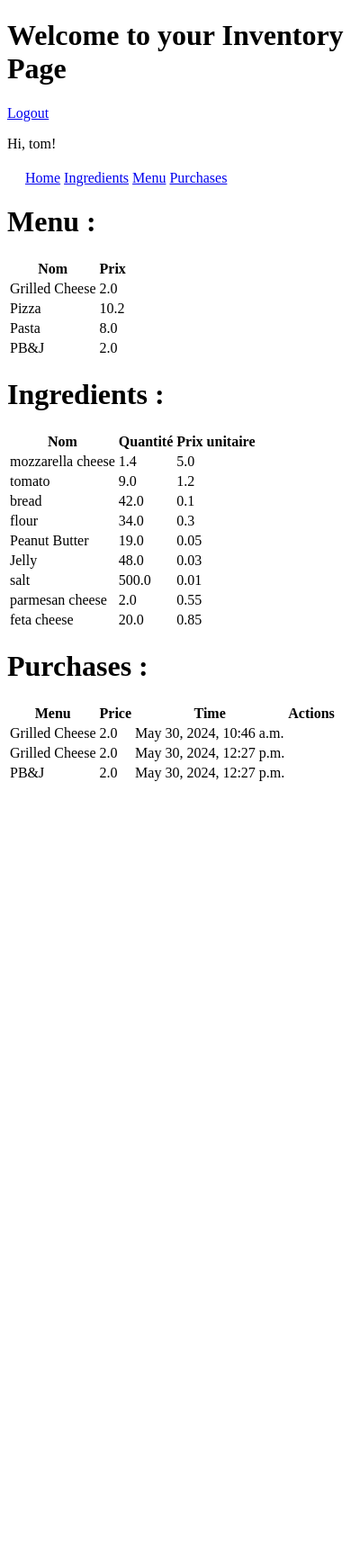
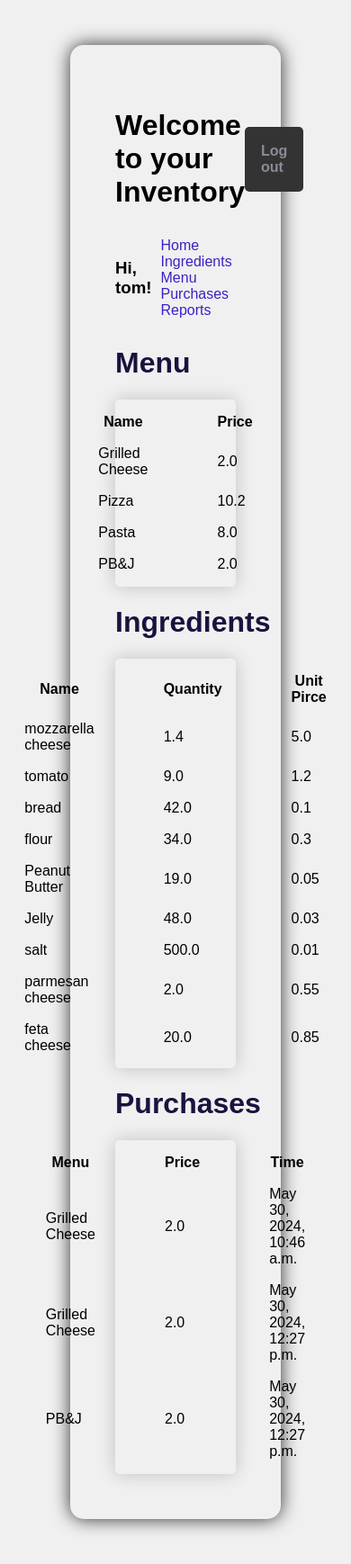
Before and after one commit to LisaBuccheri/Inventory_cc, a Django app: page / in a window 390 px wide; the page is wider, and only the part inside the window is pictured. Shown: that part at 90% size. Before the commit the page ends 868 px from the top of that part, so only its background shows below. Run offline with Django 5.2, Linux system fonts and the light colour scheme; a user stored in the database is signed in; data comes from the database, SQL or seed files in the repository; both versions use the stored data as it was after the commit.

Commit message:
handle inventory system; all views and actions works; add a little bit of css to the front; -Can still be done or added to the project, advanced css property, for flex box, media query, etc

```diff
--- a/inventory/inventory_app/models.py
+++ b/inventory/inventory_app/models.py
@@ -2,16 +2,25 @@ from django.db import models
 
 # Create your models here.
 class Ingredient(models.Model):
-    name = models.CharField(max_length=100, default="")
-    quantity = models.IntegerField(default=0)
+    name = models.CharField(max_length=100, default="", unique=True)
+    quantity = models.FloatField(default=0)
+    unit = models.CharField(max_length=100, default="")
     unit_price = models.FloatField(default=0)
 
     def __str__(self):
-        return f"{self.name} - qty={self.quantity} - price={self.unit_price}"
+        return f"""
+            name={self.name};
+            qty={self.quantity};
+            unit={self.unit};
+            unit_price={self.unit_price}
+        """
 
 class MenuItem(models.Model):
-    title = models.CharField(max_length=100, default="")
-    price = models.FloatField(default=0)
+    title = models.CharField(max_length=100, default="", unique=True)
+    price = models.FloatField(default=0.00)
+
+    def available(self):
+        return all(x.enough_ingredients() for x in self.requirements.all())
 
     def __str__(self):
         return f"{self.title}; {self.price} €"
@@ -24,9 +33,12 @@ class RecipeRequirement(models.Model):
     def __str__(self):
         return f"menu_item=[{self.menu_item.__str__()}]; ingredient={self.ingredient.name}; qty={self.quantity}"
 
+    def enough_ingredients(self):
+        return self.ingredient.quantity >= self.quantity
+
 class Purchases(models.Model):
     menu_item = models.ForeignKey(MenuItem, on_delete=models.CASCADE, default=None)
     time_stamp  = models.DateTimeField(auto_now_add=True)
 
     def __str__(self):
-        return f"menu_item[{self.menu_item.title}];  time={self.time_stamp}"
+        return f"menu_item[{self.menu_item.__str__()}];  time={self.time_stamp}"
--- /dev/null
+++ b/inventory/inventory_app/static/inventory_app/style.css
@@ -0,0 +1,95 @@
+body {
+  font-family: Arial, Helvetica, sans-serif;
+  background-color: #f0f0f0;
+  display: flex;
+  flex-direction: column;
+  box-sizing: border-box;
+  box-shadow: 0 0 20px rgba(0, 0, 0, 0.8);
+  padding: 50px;
+  margin: 50px 20%;
+  border-radius: 15px;
+}
+
+main {
+  display: flex;
+  flex-direction: column;
+  align-items: flex-start;
+}
+
+#loginForm {
+  display: flex;
+  flex-direction: column;
+  border-radius: 5px;
+  background-color: #fff;
+  padding: 60px;
+  box-shadow: 0 0 20px rgba(0, 0, 0, 0.4);
+  gap: 15px;
+}
+
+.header-first-row {
+  display: flex;
+  justify-content: space-between;
+  align-items: center;
+}
+
+.logout {
+  display: flex;
+  justify-content: space-between;
+  align-items: center;
+  background-color: #333;
+  padding: 18px;
+  border-radius: 5px;
+  color: #8c8a96;
+  font-weight: bold;
+  text-decoration: none;
+}
+
+.header-second-row {
+  display: flex;
+  justify-content: space-between;
+  align-items: center;
+}
+
+.navbar {
+  color: #fff;
+  padding: 10px;
+  border-radius: 5px;
+}
+
+a {
+  text-decoration: none;
+  color: #3e20c5;
+}
+
+.navbar a {
+  padding: 8px 0;
+  margin-right: 15px;
+}
+
+.navbar a:hover, .navbar .current-page {
+  border-bottom: solid 4px #3e20c5;
+}
+
+.flex-container {
+  width: 100%;
+  display: flex;
+  flex-direction: column;
+  justify-content: space-around;
+}
+
+.title {
+  font-size: 2em;
+  color: #1b123f;
+  align-self: flex-start;
+}
+
+table {
+  display: flex;
+  align-items: center;
+  justify-content: center;
+  border-collapse: separate;
+  border-spacing: 75px 15px;
+  border-radius: 5px;
+  box-shadow: 0 0 20px rgba(0, 0, 0, 0.2);
+
+}
--- a/inventory/inventory_app/templates/base.html
+++ b/inventory/inventory_app/templates/base.html
@@ -1,29 +1,38 @@
+{% load static %}
 <!DOCTYPE html>
 <html lang="en">
 <head>
    <meta charset="UTF-8">
-   <title>Inventory Page</title>
+   <link rel="stylesheet" type="text/css" href="{% static 'inventory_app/style.css' %}">
+   <title>Inventory</title>
 </head>
 <body>
   <div class="header-first-row">
-    <h1>Welcome to your Inventory Page</h1>
+    <h1>Welcome to your Inventory</h1>
     {% if user.is_authenticated %}
-    <a class="logout" href="/logout">Logout</a>
+    <a class="logout" href="/logout">Log out</a>
     {% endif %}
   </div>
   <div class="header-second-row">
     {% if user.is_authenticated %}
-    <p>Hi, {{ user.username }}!</p>
-    <nav style="margin: 20px;">
-      <a href="{% url 'inventory_app:home' %}">Home</a>
-      <a href="{% url 'inventory_app:ingredient' %}">Ingredients</a>
-      <a href="{% url 'inventory_app:menu' %}">Menu</a>
-      <a href="{% url 'inventory_app:purchases' %}">Purchases</a>
+    <h3>Hi, {{ user.username }}!</h3>
+    <nav class="navbar">
+      {% url 'home' as home_url %}
+      {% url 'ingredients' as ingredients_url %}
+      {% url 'menu' as menu_url %}
+      {% url 'purchases' as purchases_url %}
+      {% url 'reports' as reports_url %}
+      <a class="nav-item{% if request.path == home_url %} current-page{% endif %}" href="{% url 'inventory_app:home' %}">Home</a>
+      <a class="nav-item{% if request.path == ingredients_url %} current-page{% endif %}" href="{% url 'inventory_app:ingredient' %}">Ingredients</a>
+      <a class="nav-item{% if request.path == menu_url %} current-page{% endif %}" href="{% url 'inventory_app:menu' %}">Menu</a>
+      <a class="nav-item{% if request.path == purchases_url %} current-page{% endif %}" href="{% url 'inventory_app:purchases' %}">Purchases</a>
+      <a class="nav-item{% if request.path == reports_url %} current-page{% endif %}" href="{% url 'inventory_app:sales' %}">Reports</a>
+    </nav>
     {% endif %}
-    </nav>
   </div>
-
-  {% block content %}
-  {% endblock %}
+  <main>
+    {% block content %}
+    {% endblock %}
+  </main>
 </body>
 </html>
--- a/inventory/inventory_app/templates/home.html
+++ b/inventory/inventory_app/templates/home.html
@@ -1,11 +1,13 @@
 {% extends "./base.html" %}
-
+{% load static %}
 {% block content %}
-    <h1>Menu :</h1>
+<div class="flex-container">
+    <div class="div_array">
+        <h1 class="title">Menu</h1>
         <table>
-        <tr>
-            <th>Nom</th>
-            <th>Prix</th>
+            <tr class="sub_title">
+                <th>Name</th>
+                <th>Price</th>
             </tr>
             {% for item in menuItems %}
                 <tr>
@@ -14,13 +16,15 @@
                 </tr>
             {% endfor %}
         </table>
+    </div>
 
-    <h1>Ingredients :</h1>
+    <div>
+        <h1 class="title">Ingredients</h1>
         <table>
-        <tr>
-            <th>Nom</th>
-            <th>Quantité</th>
-            <th>Prix unitaire</th>
+            <tr class="sub_title">
+                <th>Name</th>
+                <th>Quantity</th>
+                <th>Unit Pirce</th>
             </tr>
             {% for ingredient in ingredients %}
             <tr>
@@ -30,14 +34,15 @@
             </tr>
             {% endfor %}
         </table>
+    </div>
 
-    <h1>Purchases :</h1>
+    <div>
+        <h1 class="title">Purchases</h1>
         <table>
-        <tr>
+            <tr class="sub_title">
                 <th>Menu</th>
                 <th>Price</th>
                 <th>Time</th>
-            <th>Actions</th>
             </tr>
             {% for purchase in purchases %}
             <tr>
@@ -47,5 +52,7 @@
             </tr>
             {% endfor %}
         </table>
+    </div>
+</div>
 
 {% endblock %}
--- a/inventory/inventory_app/templates/ingredient_form.html
+++ b/inventory/inventory_app/templates/ingredient_form.html
@@ -1,7 +1,7 @@
 {% extends "./base.html" %}
 {% load static %}
 {% block content %}
-    <h1>Créer un nouvel ingrédient :</h1>
+    <h1>Add a new ingredient :</h1>
     <form method="POST">
         {% csrf_token %}
         {{ form.as_p }}
--- a/inventory/inventory_app/templates/menu.html
+++ b/inventory/inventory_app/templates/menu.html
@@ -7,8 +7,8 @@
 
 <table>
     <tr>
-        <th>Nom</th>
-        <th>Prix</th>
+        <th>Name</th>
+        <th>Price</th>
         <th>Recipe</th>
     </tr>
     {% for item in object_list %}
--- a/inventory/inventory_app/templates/recipe_requirement.html
+++ b/inventory/inventory_app/templates/recipe_requirement.html
@@ -1,5 +1,5 @@
 {% extends "./base.html" %}
-
+{% load static %}
 {% block content %}
 <h1> Add Recipe Requirement For a Menu Item </h1>
 <form method="POST">
--- a/inventory/inventory_app/templates/registration/login.html
+++ b/inventory/inventory_app/templates/registration/login.html
@@ -1,6 +1,8 @@
+{% extends '../base.html' %}
+{% block title %}Log in{% endblock %}
 {% block content %}
-<h1>Log in!</h1>
-<form method="post" action="{% url 'inventory_app:login' %}">
+    <h2>Log In</h2>
+    <form id="loginForm" method="post" action="{% url 'inventory_app:login' %}">
         {% csrf_token %}
         <label for="username">Username:</label>
         <input type="text" name="username" placeholder="Username"><label for="password">Password:</label>
--- a/inventory/inventory_app/urls.py
+++ b/inventory/inventory_app/urls.py
@@ -10,14 +10,15 @@ urlpatterns = [
    path('logout/', views.log_out, name="logout"),
    path('accounts/login/', auth_views.LoginView.as_view(), name="login"),
    path('ingredient/', views.IngredientView.as_view(), name="ingredient"),
-   path('inventory_app/ingredient/create', views.IngredientCreate.as_view(), name="add_ingredient"),
-   path('inventory_app/ingredient/update/<int:pk>', views.IngredientUpdate.as_view(), name="update_ingredient"),
-   path('inventory_app/ingredient/delete/<int:pk>', views.IngredientDelete.as_view(), name="delete_ingredient"),
-   path('inventory_app/menu/', views.MenuItemView.as_view(), name="menu"),
-   path('inventory_app/menu/create', views.MenuItemCreate.as_view(), name="add_menu"),
-   path('inventory_app/menu/update/<int:pk>', views.MenuItemUpdate.as_view(), name="update_menu"),
-   path('inventory_app/menu/delete/<int:pk>', views.MenuItemDelete.as_view(), name="delete_menu"),
-   path('inventory_app/require/create', views.RecipeRequirement.as_view(), name="add_requirement"),
-   path('inventory_app/purchases/', views.PurchasesView.as_view(), name="purchases"),
-   path('inventory_app/purchases/create', views.PurchasesCreate.as_view(), name="add_purchase"),
+   path('ingredient/create', views.IngredientCreate.as_view(), name="add_ingredient"),
+   path('ingredient/update/<int:pk>', views.IngredientUpdate.as_view(), name="update_ingredient"),
+   path('ingredient/delete/<int:pk>', views.IngredientDelete.as_view(), name="delete_ingredient"),
+   path('menu/', views.MenuItemView.as_view(), name="menu"),
+   path('menu/create', views.MenuItemCreate.as_view(), name="add_menu"),
+   path('menu/update/<int:pk>', views.MenuItemUpdate.as_view(), name="update_menu"),
+   path('menu/delete/<int:pk>', views.MenuItemDelete.as_view(), name="delete_menu"),
+   path('require/create', views.RecipeRequirement.as_view(), name="add_requirement"),
+   path('purchases/', views.PurchasesView.as_view(), name="purchases"),
+   path('purchases/create', views.PurchasesCreate.as_view(), name="add_purchase"),
+   path('sales/', views.SalesView.as_view(), name="sales"),
 ]
--- a/inventory/inventory_app/views.py
+++ b/inventory/inventory_app/views.py
@@ -1,3 +1,5 @@
+from typing import Any
+from django.db.models import Sum
 from django.shortcuts import redirect
 from django.contrib.auth import logout
 from django.contrib.auth.mixins import LoginRequiredMixin
@@ -74,12 +76,51 @@ class PurchasesView(LoginRequiredMixin, ListView):
   context_object_name = 'purchases'
   ordering = ['-time_stamp']
 
-class PurchasesCreate(LoginRequiredMixin, CreateView):
+class PurchasesCreate(LoginRequiredMixin, TemplateView):
   model = Purchases
   form_class = PurchasesForm
   template_name = 'purchases_form.html'
   success_url = '/purchases/'
 
+  def get_context_data(self, **kwargs):
+    context = super().get_context_data(**kwargs)
+    context['menu_items'] = [x for x in MenuItem.objects.all() if x.available()]
+    return context
+
+  def post(self, request):
+    menu_item_id = request.POST.get('menu_item')
+    menu_item = MenuItem.objects.get(pk=menu_item_id)
+    requirements = menu_item.requirements
+    purchase = Purchases(menu_item=menu_item)
+
+    for requirement in requirements.all():
+      required_indredient = requirement.ingredient
+      required_indredient.quantity -= requirement.quantity
+      required_indredient.save()
+
+    purchase.save()
+    return redirect('/purchases/')
+
+class SalesView(LoginRequiredMixin, TemplateView):
+  template_name = 'sales.html'
+
+  def get_context_data(self, **kwargs):
+    context = super().get_context_data(**kwargs)
+    context['purchases'] = Purchases.objects.all()
+    revenue = Purchases.objects.all().aggregate(
+      revenue=Sum('menu_item__price'))["revenue"]
+    total_cost = 0
+    for purchase in Purchases.objects.all():
+      for requirement in purchase.menu_item.requirements.all():
+        total_cost += requirement.ingredient.unit_price * requirement.quantity
+
+    context['revenue'] = revenue
+    context['total_cost'] = total_cost
+    context['profit'] = revenue - total_cost
+
+    return context
+
+
 def log_out(request):
     logout(request)
     return redirect("/")
```
Also changed, not shown: inventory/inventory_app/templates/ingredient_list.html (+6 -4 lines), inventory/inventory_app/templates/purchases_form.html (+11 -2 lines), inventory/inventory_app/templates/sales.html (added, +26 -0 lines), inventory/db.sqlite3, inventory/inventory_app/migrations/0006_ingredient_unit_alter_ingredient_quantity.py (added). Lines whose indentation alone changed are shown as unchanged.
